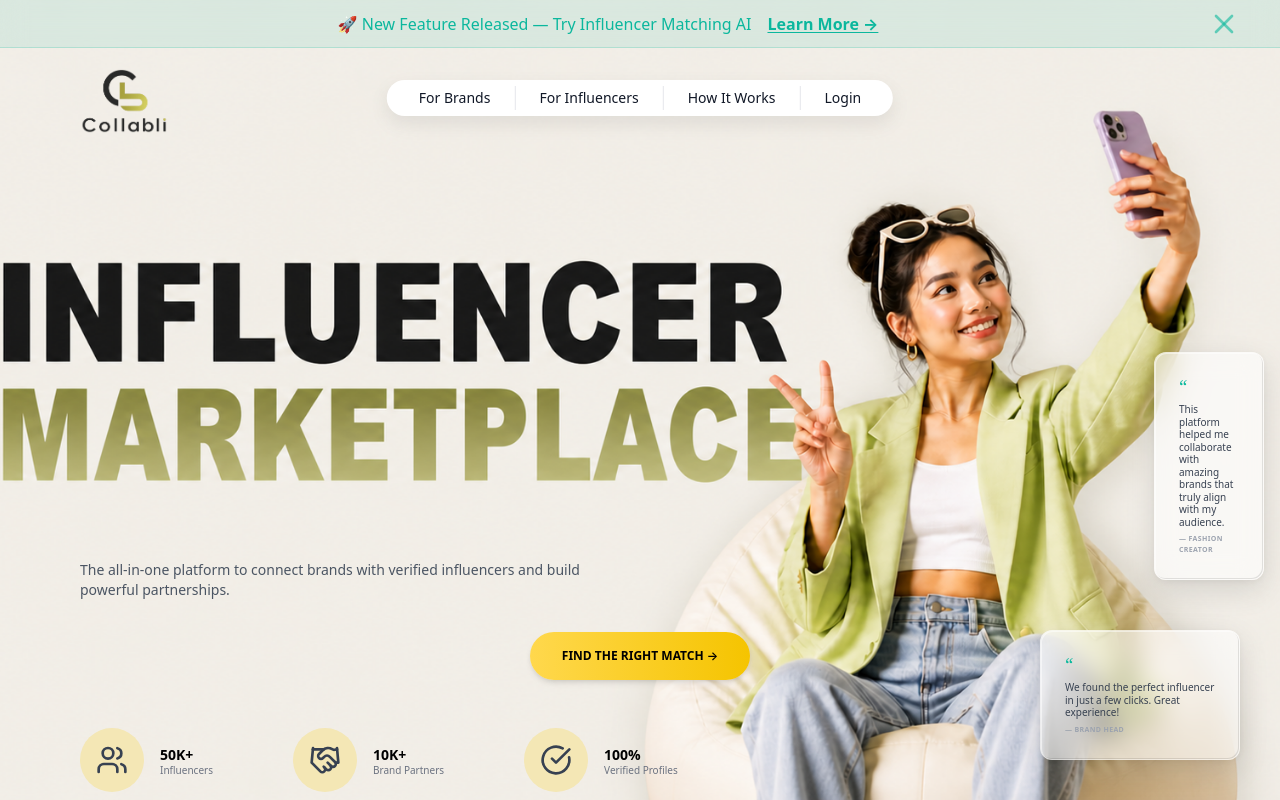
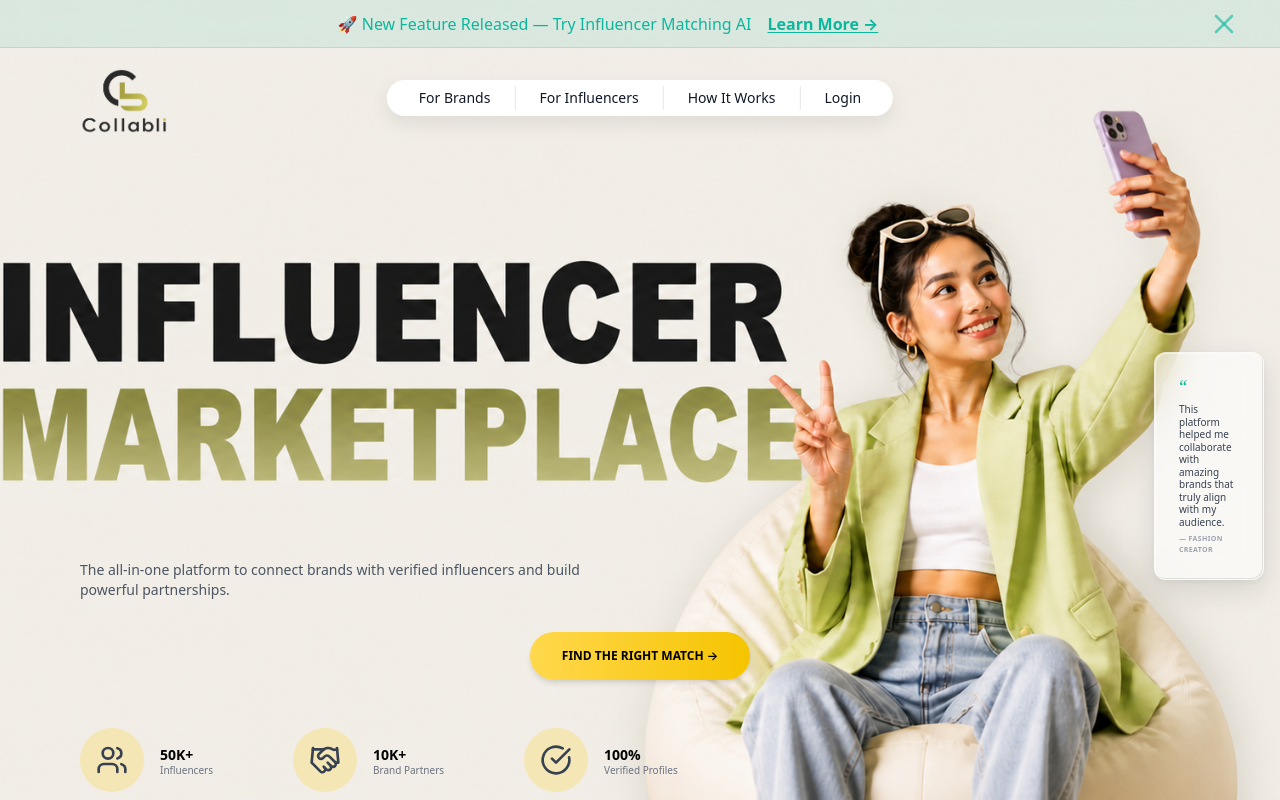
Before and after one commit to nevermature01-lgtm/collabli, a Next.js app: page / in a window 1280 px wide. Built offline with nearby package versions, Linux system fonts and the light colour scheme.

Commit message:
sirf refresh hone par animation loop nahi baki sab same

```diff
--- a/src/components/landing/HeroSection.tsx
+++ b/src/components/landing/HeroSection.tsx
@@ -80,7 +80,7 @@ export const HeroSection: React.FC<HeroSectionProps> = ({
       </div>
 
       {/* Floating Testimonial Card 1 */}
-      <div className="hidden lg:block absolute bottom-[220px] right-2 w-[110px] bg-white/60 backdrop-blur-md border border-white/30 rounded-xl shadow-[0_10px_30px_rgba(0,0,0,0.12),0_2px_8px_rgba(0,0,0,0.05),inset_1px_1px_0_rgba(255,255,255,0.5),inset_-1px_-1px_0_rgba(0,0,0,0.1)] p-3 z-20 animate-float hover:-translate-y-2 hover:scale-105 transition-all duration-500 cursor-default animate-in fade-in slide-in-from-right duration-1000 delay-700">
+      <div className="hidden lg:block absolute bottom-[220px] right-2 w-[110px] bg-white/60 backdrop-blur-md border border-white/30 rounded-xl shadow-[0_10px_30px_rgba(0,0,0,0.12),0_2px_8px_rgba(0,0,0,0.05),inset_1px_1px_0_rgba(255,255,255,0.5),inset_-1px_-1px_0_rgba(0,0,0,0.1)] p-3 z-20 hover:-translate-y-2 hover:scale-105 transition-all duration-500 cursor-default animate-in fade-in slide-in-from-right duration-1000 delay-700">
         <div className="text-[#0ab99d] text-lg font-serif mb-1 leading-none">“</div>
         <p className="text-[10px] text-gray-700 leading-tight font-medium">
           This platform helped me collaborate with amazing brands that truly align with my audience.
@@ -91,7 +91,7 @@ export const HeroSection: React.FC<HeroSectionProps> = ({
       </div>
 
       {/* Floating Testimonial Card 2 */}
-      <div className="hidden lg:block absolute bottom-[40px] right-[40px] w-[200px] bg-white/60 backdrop-blur-md border border-white/30 rounded-xl shadow-[0_10px_30px_rgba(0,0,0,0.12),0_2px_8px_rgba(0,0,0,0.05),inset_1px_1px_0_rgba(255,255,255,0.5),inset_-1px_-1px_0_rgba(0,0,0,0.1)] p-3 z-20 animate-float [animation-delay:2s] hover:-translate-y-2 hover:scale-105 transition-all duration-500 cursor-default animate-in fade-in slide-in-from-right duration-1000 delay-900">
+      <div className="hidden lg:block absolute bottom-[40px] right-[40px] w-[200px] bg-white/60 backdrop-blur-md border border-white/30 rounded-xl shadow-[0_10px_30px_rgba(0,0,0,0.12),0_2px_8px_rgba(0,0,0,0.05),inset_1px_1px_0_rgba(255,255,255,0.5),inset_-1px_-1px_0_rgba(0,0,0,0.1)] p-3 z-20 hover:-translate-y-2 hover:scale-105 transition-all duration-500 cursor-default animate-in fade-in slide-in-from-right duration-1000 delay-900">
         <div className="text-[#0ab99d] text-lg font-serif mb-1 leading-none">“</div>
         <p className="text-[10px] text-gray-700 leading-tight font-medium">
           We found the perfect influencer in just a few clicks. Great experience!
```
